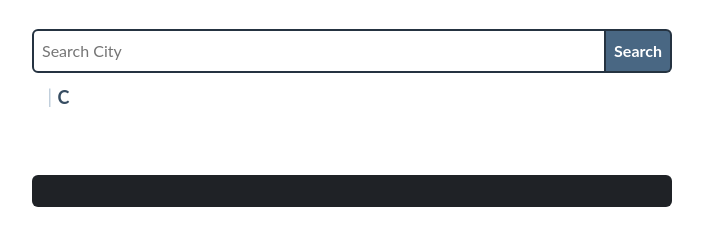
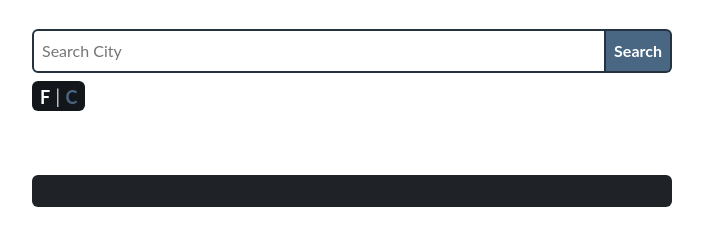
Before and after one commit to JoshDevHub/Weather-App, a website built with webpack: page src/index.html in a window 1280 px wide. Shown: the part 45-290 px from the top of the page, without its empty margins (288-991 px from the left). Built offline with nearby package versions, Linux system fonts and the light colour scheme.

Commit message:
feat: add background to unit toggle
This change improves the contrast of the toggle across the
different background images on the app.

```diff
--- a/src/stylesheets/components/_form.scss
+++ b/src/stylesheets/components/_form.scss
@@ -14,6 +14,10 @@
 
   & input[type='checkbox'] + label {
     font-size: var(--text-xl);
+    background-color: var(--dark-bg);
+    padding: 0 var(--space-xs);
+    border-radius: var(--border-radius);
+    width: fit-content;
 
     &::before {
       content: "F";
@@ -25,7 +29,7 @@
 
     &::after {
       content: "C";
-      color: hsl(209, 28%, 30%);
+      color: hsl(209, 28%, 40%);
       font-size: var(--text-l);
       font-weight: bold;
       transition: 200ms ease-in-out;
@@ -40,7 +44,7 @@
     margin-right: auto;
 
     &::before {
-      color: hsl(209, 28%, 30%);
+      color: hsl(209, 28%, 40%);
     }
 
     &::after {
```
